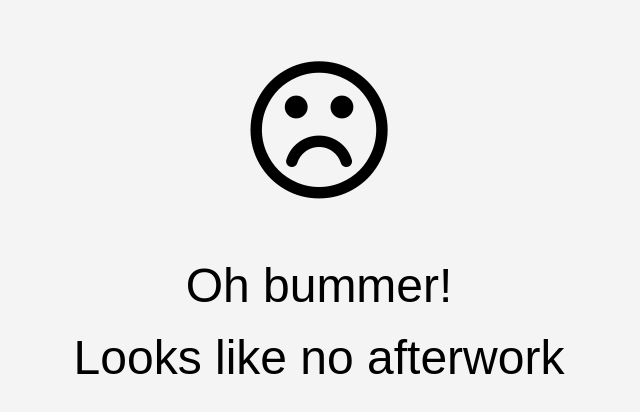
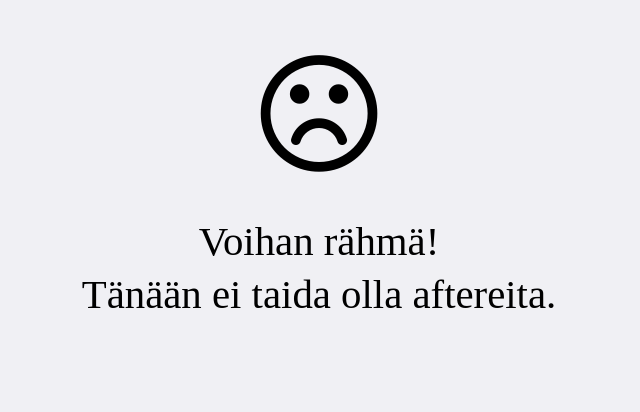
Before and after one commit to Vilsepi/after, a plain HTML site: page frontend/error.html in a window 1280 px wide. Shown: the whole page, without its empty margins (321-961 px from the left). Drawn offline with Linux system fonts and the light colour scheme.

Commit message:
Update error page style to be similar to main app

```diff
--- a/frontend/error.html
+++ b/frontend/error.html
@@ -1,17 +1,17 @@
-<!DOCTYPE html><html><head><title>Afterille</title>
-<link rel="stylesheet" type="text/css" href="//cdnjs.cloudflare.com/ajax/libs/font-awesome/4.4.0/css/font-awesome.min.css"><style type="text/css">
+<!doctype html><html><head><title>Afterille</title><meta charset="utf-8"/>
+<link rel="stylesheet" type="text/css" href="//cdnjs.cloudflare.com/ajax/libs/font-awesome/4.5.0/css/font-awesome.min.css"><style type="text/css">
 body {
-background: #f4f4f4;
-font-family: sans-serif;
-font-size: 2em;
-margin-top: 50px;
+background: #f0f0f4;
+font-family: serif;
+font-size: 1.7em;
+margin-top: 45px;
 text-align: center;
 }
 h2 {
 font-weight: 300;
-line-height: 1.5em;
+line-height: 1.3em;
 }
 </style></head><body>
 <i class="fa fa-frown-o fa-5x"></i>
-<h2>Oh bummer!<br>Looks like no afterwork</h2>
+<h2>Voihan rähmä!<br>Tänään ei taida olla aftereita.</h2>
 </body></html>
```
